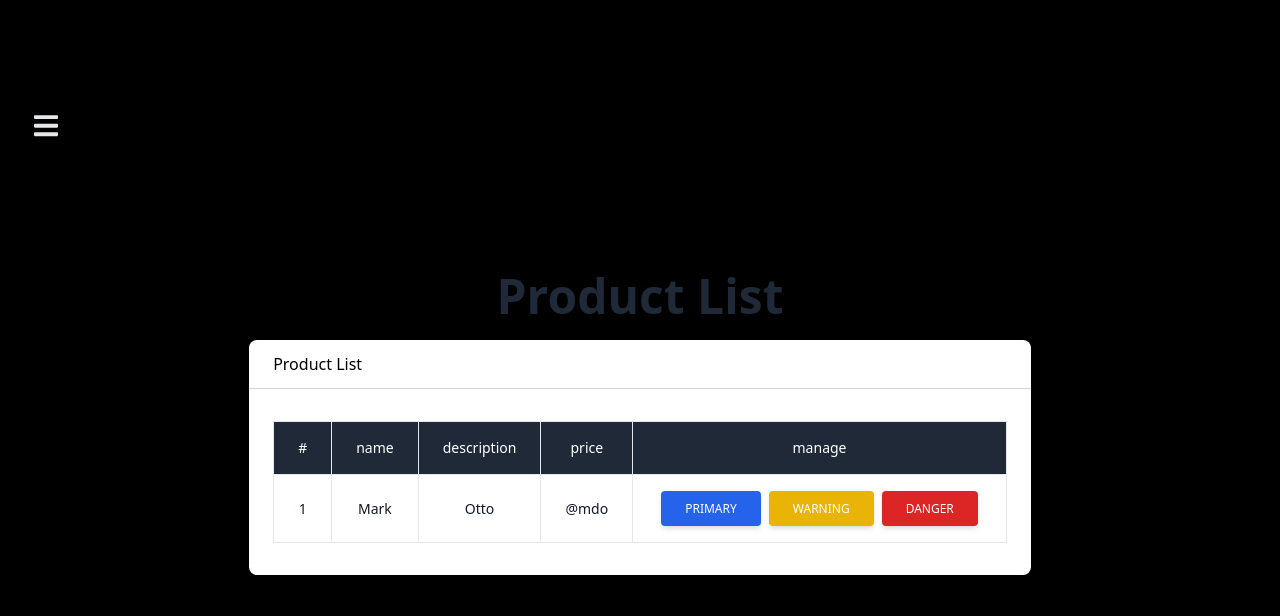
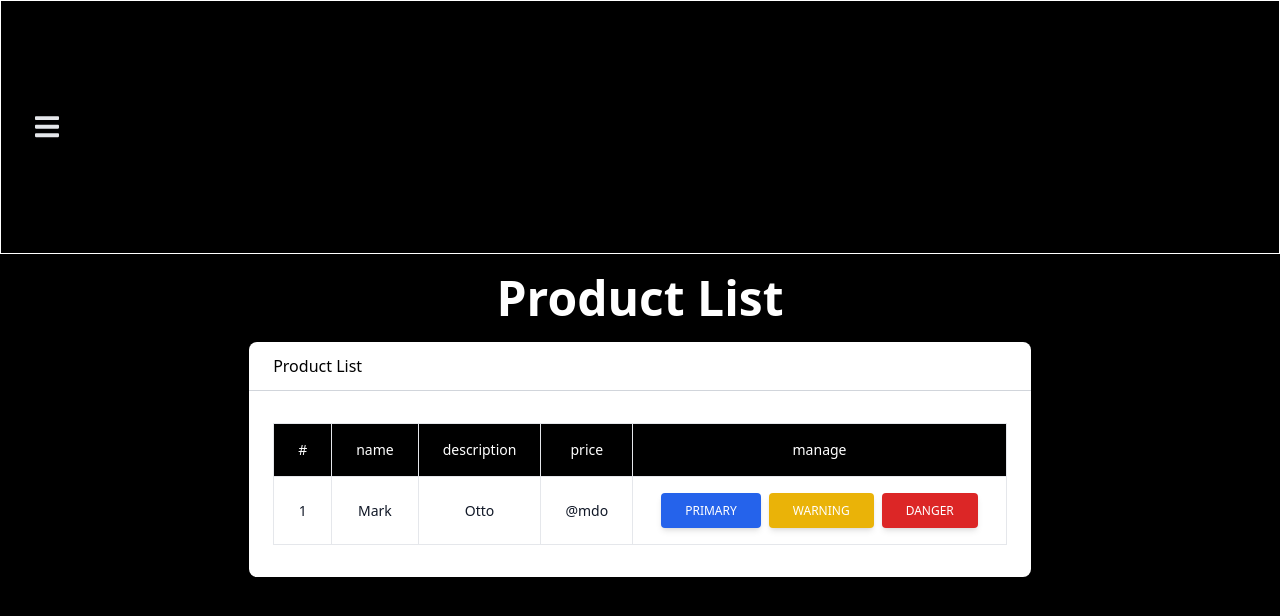
Before and after one commit to HEEPOKE/Vue-GO, a Vue app in the folder Client/: page /product in a window 1280 px wide. Shown: the top 616 px of the page. Built offline with nearby package versions, Linux system fonts and the light colour scheme; what tw-elements would draw is missing.

Commit message:
update nav theme dark

```diff
--- a/Client/src/components/Product/DataTableProduct.vue
+++ b/Client/src/components/Product/DataTableProduct.vue
@@ -4,7 +4,7 @@
             <div class="py-2 inline-block max-w-full sm:px-6 lg:px-8">
                 <div class="overflow-hidden">
                     <table class="border text-center max-w-full">
-                        <thead class="border-b bg-gray-800">
+                        <thead class="border-b bg-rose-600 dark:bg-black">
                             <tr>
                                 <th scope="col" class="text-sm font-medium text-white px-6 py-4 border-r">
                                     #
--- a/Client/src/components/Product/Header.vue
+++ b/Client/src/components/Product/Header.vue
@@ -1,5 +1,5 @@
 <template>
-  <div class="text-center text-gray-800">
+  <div class="text-center text-black dark:text-white">
     <h1 class="text-5xl font-bold mt-5">Product List</h1>
   </div>
 </template>
--- a/Client/src/components/navbar/ChangeMode.vue
+++ b/Client/src/components/navbar/ChangeMode.vue
@@ -1,7 +1,7 @@
 <template>
     <div class="hidden w-full md:flex md:items-center md:w-auto" @click="toggleDarkMode">
         <input type="checkbox" class="checkbox absolute opacity-0" id="checkboxChange" />
-        <label class="checkbox-label flex relative p-1.5 items-center justify-between bg-black rounded-full cursor-pointer">
+        <label class="checkbox-label flex relative p-1.5 items-center justify-between bg-rose-400 rounded-full cursor-pointer border border-white dark:bg-black">
             <div class="toggle-slot">
                 <font-awesome-icon icon="fa-solid fa-moon" class="text-amber-300 w-6 h-4" />
                 <font-awesome-icon icon="fa-solid fa-sun" class="text-yellow-400 w-6 h-4" />
--- a/Client/src/components/navbar/Index.vue
+++ b/Client/src/components/navbar/Index.vue
@@ -1,6 +1,6 @@
 <template>
   <nav
-    class="relative w-full flex flex-wrap items-center justify-between py-3 bg-rose-600 text-white shadow-lg navbar navbar-expand-lg navbar-light dark:bg-black dark:text-gray-700">
+    class="relative w-full flex flex-wrap items-center justify-between py-3 bg-rose-600 text-white shadow-lg navbar navbar-expand-lg navbar-light dark:bg-black dark:text-gray-700 dark:border dark:border-white dark:border-b-white">
     <div class="container-fluid w-full flex flex-wrap items-center justify-between px-6">
       <button
         class="navbar-toggler text-gray-200 border-0 hover:shadow-none hover:no-underline py-2 px-2.5 bg-transparent focus:outline-none focus:ring-0 focus:shadow-none focus:no-underline"
```
